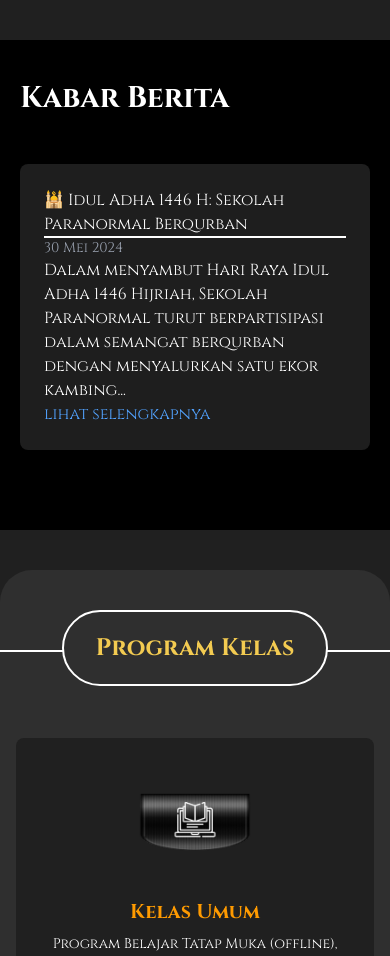
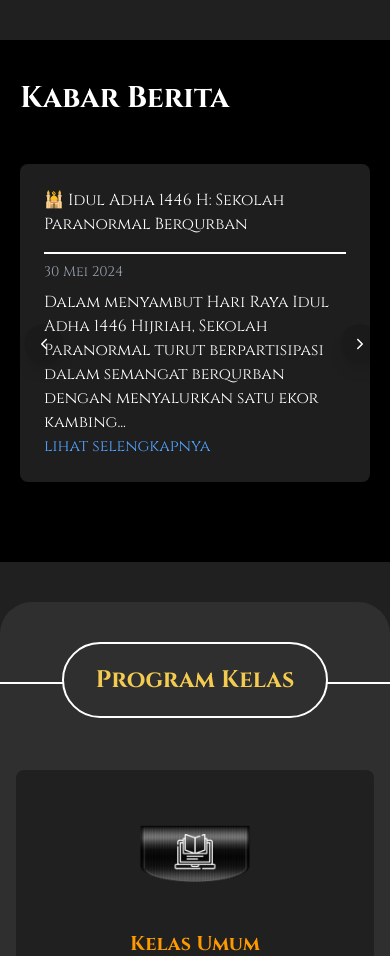
Before and after one commit to Dwaysetya/frontend-kiraden, a React (Vite) app: page / in a window 390 px wide. Shown: the part 2040-2996 px from the top of the page. Built offline with nearby package versions, Linux system fonts and the light colour scheme.

Commit message:
feat: add button arrow

```diff
--- a/src/components/KabarBerita.jsx
+++ b/src/components/KabarBerita.jsx
@@ -1,10 +1,30 @@
-import React, { useState } from "react";
+import { useState, useRef } from "react";
 import { isiKabar } from "../utils/Constanta";
 import FadeInOnScroll from "../animation/background/FadeInScroll";
+import { IoIosArrowForward, IoIosArrowBack } from "react-icons/io";
 
 function KabarBerita() {
   const [selectedItem, setSelectedItem] = useState(null);
   const [isModalOpen, setIsModalOpen] = useState(false);
+  const scrollContainerRef = useRef(null);
+
+  const scrollLeft = () => {
+    if (scrollContainerRef.current) {
+      scrollContainerRef.current.scrollBy({
+        left: -300,
+        behavior: "smooth",
+      });
+    }
+  };
+
+  const scrollRight = () => {
+    if (scrollContainerRef.current) {
+      scrollContainerRef.current.scrollBy({
+        left: 300,
+        behavior: "smooth",
+      });
+    }
+  };
 
   const truncateText = (text, maxWords = 20) => {
     const words = text.split(" ");
@@ -34,8 +54,11 @@ function KabarBerita() {
           </FadeInOnScroll>
 
           {/* Konten */}
-          <div className="flex flex-nowrap gap-6 overflow-x-auto snap-x snap-mandatory scrollbar-thin scrollbar-thumb-gray-600 scrollbar-track-gray-800">
-            <div className="w-full flex gap-10 my-10">
+          <div
+            ref={scrollContainerRef}
+            className="flex flex-nowrap gap-6 overflow-x-auto snap-x snap-mandatory scrollbar-thin scrollbar-thumb-gray-600 scrollbar-track-gray-800"
+          >
+            <div className="w-full flex gap-10 my-10 relative">
               {isiKabar.map((item, index) => (
                 <div
                   key={index}
@@ -44,8 +67,10 @@ function KabarBerita() {
                 >
                   <FadeInOnScroll once={false}>
                     <div>{item.judul}</div>
-                    <div className="border-b-2 border-white w-full" />
-                    <div className="text-sm text-gray-400">{item.tanggal}</div>
+                    <div className="border-b-2 py-2 border-white w-full" />
+                    <div className="text-sm py-2 text-gray-400">
+                      {item.tanggal}
+                    </div>
                     <div className="text-base flex flex-col">
                       {truncateText(item.description)}
                       {item.description.split(" ").length > 20 && (
@@ -60,6 +85,20 @@ function KabarBerita() {
                   </FadeInOnScroll>
                 </div>
               ))}
+            </div>
+            <div className="absolute w-90 z-99 md:hidden flex justify-between mt-50">
+              <button
+                onClick={scrollLeft}
+                className="absolute left-1 sm:left-4 top-1/2 transform-translate-y-1/2 bg-black/10 bg-opacity-80 hover:bg-opacity-100 rounded-full p-3 sm:p-2 shadow-lg transition-all duration-200"
+              >
+                <IoIosArrowBack className="text-white" />
+              </button>
+              <button
+                onClick={scrollRight}
+                className="absolute right-0 sm:right-4 top-1/2 transform-translate-y-1/2 bg-black/10 bg-opacity-80 hover:bg-opacity-100 rounded-full p-3 sm:p-2 shadow-lg transition-all duration-200"
+              >
+                <IoIosArrowForward className="text-white" />
+              </button>
             </div>
           </div>
         </div>
--- a/src/components/banner/carousel/carousel.jsx
+++ b/src/components/banner/carousel/carousel.jsx
@@ -93,7 +93,7 @@ const AutoCarousel = () => {
           </div>
           <button
             onClick={prevSlide}
-            className="absolute left-2 sm:left-4 top-1/2 transform -translate-y-1/2 bg-black/10 bg-opacity-80 hover:bg-opacity-100 rounded-full p-1 sm:p-2 shadow-lg transition-all duration-200"
+            className="absolute left-2 sm:left-4 top-1/2 transform-translate-y-1/2 bg-black/10 bg-opacity-80 hover:bg-opacity-100 rounded-full p-1 sm:p-2 shadow-lg transition-all duration-200"
           >
             <svg
               className="w-4 h-4 sm:w-6 sm:h-6 text-gray-800"
```
